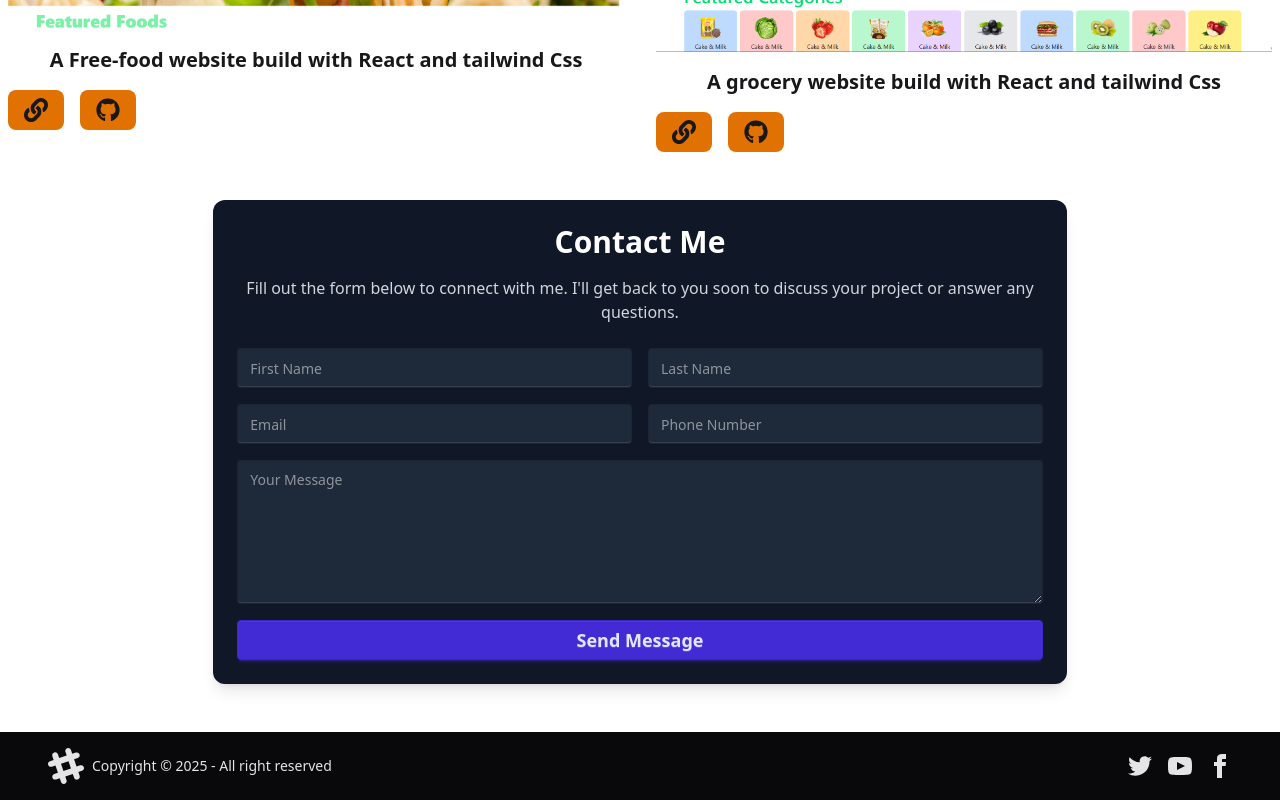
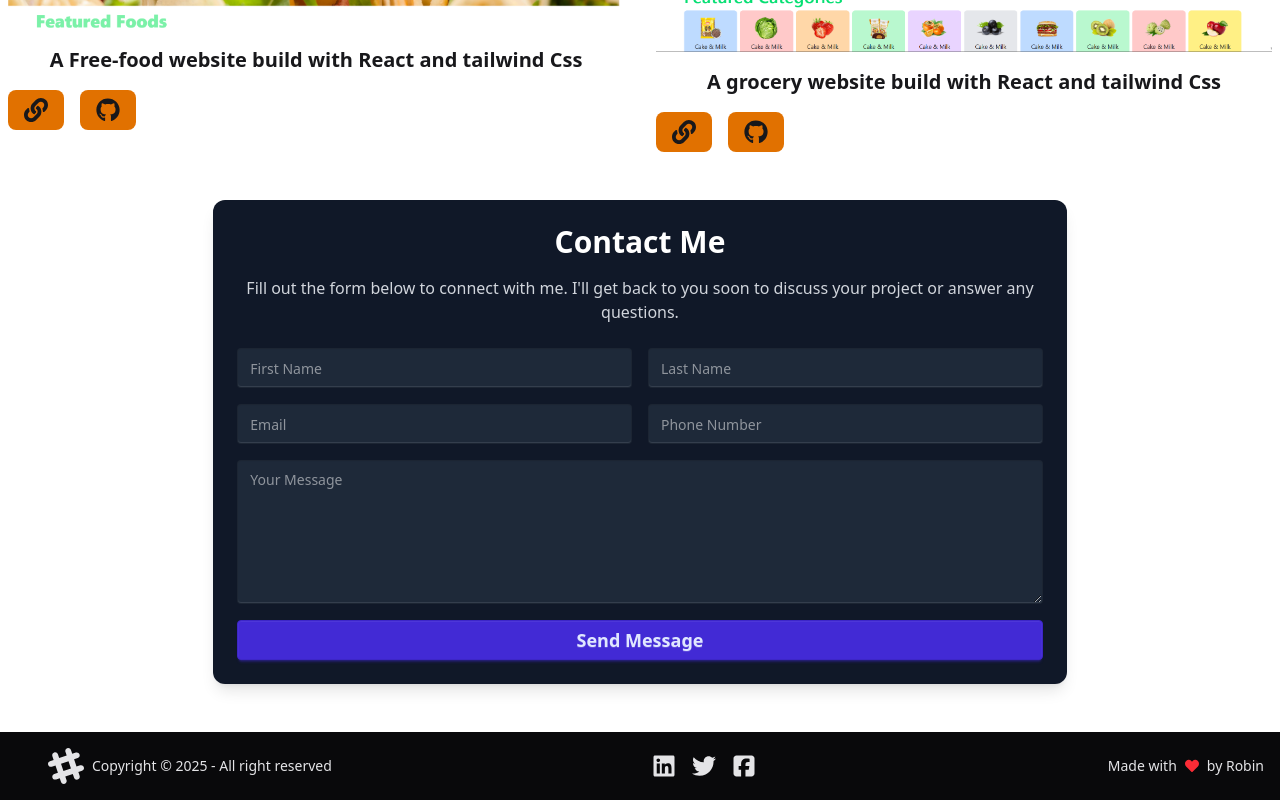
Before and after one commit to hkrobinbrother/portfolio-web, a React (Vite) app: page / in a window 1280 px wide. Shown: the part 3220-4020 px from the top of the page. Built offline with nearby package versions, Linux system fonts and the light colour scheme.

Commit message:
added the footer code

```diff
--- a/src/Components/Footer/Footer.jsx
+++ b/src/Components/Footer/Footer.jsx
@@ -1,9 +1,10 @@
-import React from 'react';
+import { FaHeart } from "react-icons/fa";
+import { FaLinkedin, FaSquareFacebook, FaTwitter } from "react-icons/fa6";
 
 const Footer = () => {
   return (
-        <footer className="footer sm:footer-horizontal bg-neutral text-neutral-content items-center p-4">
-  <aside className="grid-flow-col items-center">
+    <footer className="footer sm:footer-horizontal bg-neutral text-neutral-content items-center p-4 flex justify-between">
+      <div className="grid-flow-col items-center">
         <svg
           width="36"
           height="36"
@@ -11,47 +12,20 @@
           xmlns="http://www.w3.org/2000/svg"
           fillRule="evenodd"
           clipRule="evenodd"
-      className="fill-current ml-8">
-      <path
-        d="M22.672 15.226l-2.432.811.841 2.515c.33 1.019-.209 2.127-1.23 2.456-1.15.325-2.148-.321-2.463-1.226l-.84-2.518-5.013 1.677.84 2.517c.391 1.203-.434 2.542-1.831 2.542-.88 0-1.601-.564-1.86-1.314l-.842-2.516-2.431.809c-1.135.328-2.145-.317-2.463-1.229-.329-1.018.211-2.127 1.231-2.456l2.432-.809-1.621-4.823-2.432.808c-1.355.384-2.558-.59-2.558-1.839 0-.817.509-1.582 1.327-1.846l2.433-.809-.842-2.515c-.33-1.02.211-2.129 1.232-2.458 1.02-.329 2.13.209 2.461 1.229l.842 2.515 5.011-1.677-.839-2.517c-.403-1.238.484-2.553 1.843-2.553.819 0 1.585.509 1.85 1.326l.841 2.517 2.431-.81c1.02-.33 2.131.211 2.461 1.229.332 1.018-.21 2.126-1.23 2.456l-2.433.809 1.622 4.823 2.433-.809c1.242-.401 2.557.484 2.557 1.838 0 .819-.51 1.583-1.328 1.847m-8.992-6.428l-5.01 1.675 1.619 4.828 5.011-1.674-1.62-4.829z"></path>
+          className="fill-current ml-8"
+        >
+          <path d="M22.672 15.226l-2.432.811.841 2.515c.33 1.019-.209 2.127-1.23 2.456-1.15.325-2.148-.321-2.463-1.226l-.84-2.518-5.013 1.677.84 2.517c.391 1.203-.434 2.542-1.831 2.542-.88 0-1.601-.564-1.86-1.314l-.842-2.516-2.431.809c-1.135.328-2.145-.317-2.463-1.229-.329-1.018.211-2.127 1.231-2.456l2.432-.809-1.621-4.823-2.432.808c-1.355.384-2.558-.59-2.558-1.839 0-.817.509-1.582 1.327-1.846l2.433-.809-.842-2.515c-.33-1.02.211-2.129 1.232-2.458 1.02-.329 2.13.209 2.461 1.229l.842 2.515 5.011-1.677-.839-2.517c-.403-1.238.484-2.553 1.843-2.553.819 0 1.585.509 1.85 1.326l.841 2.517 2.431-.81c1.02-.33 2.131.211 2.461 1.229.332 1.018-.21 2.126-1.23 2.456l-2.433.809 1.622 4.823 2.433-.809c1.242-.401 2.557.484 2.557 1.838 0 .819-.51 1.583-1.328 1.847m-8.992-6.428l-5.01 1.675 1.619 4.828 5.011-1.674-1.62-4.829z"></path>
         </svg>
         <p>Copyright © {new Date().getFullYear()} - All right reserved</p>
-  </aside>
-  <nav className=" mr-8 grid-flow-col gap-4 md:place-self-center md:justify-self-end">
-    <a>
-      <svg
-        xmlns="http://www.w3.org/2000/svg"
-        width="24"
-        height="24"
-        viewBox="0 0 24 24"
-        className="fill-current">
-        <path
-          d="M24 4.557c-.883.392-1.832.656-2.828.775 1.017-.609 1.798-1.574 2.165-2.724-.951.564-2.005.974-3.127 1.195-.897-.957-2.178-1.555-3.594-1.555-3.179 0-5.515 2.966-4.797 6.045-4.091-.205-7.719-2.165-10.148-5.144-1.29 2.213-.669 5.108 1.523 6.574-.806-.026-1.566-.247-2.229-.616-.054 2.281 1.581 4.415 3.949 4.89-.693.188-1.452.232-2.224.084.626 1.956 2.444 3.379 4.6 3.419-2.07 1.623-4.678 2.348-7.29 2.04 2.179 1.397 4.768 2.212 7.548 2.212 9.142 0 14.307-7.721 13.995-14.646.962-.695 1.797-1.562 2.457-2.549z"></path>
-      </svg>
-    </a>
-    <a>
-      <svg
-        xmlns="http://www.w3.org/2000/svg"
-        width="24"
-        height="24"
-        viewBox="0 0 24 24"
-        className="fill-current">
-        <path
-          d="M19.615 3.184c-3.604-.246-11.631-.245-15.23 0-3.897.266-4.356 2.62-4.385 8.816.029 6.185.484 8.549 4.385 8.816 3.6.245 11.626.246 15.23 0 3.897-.266 4.356-2.62 4.385-8.816-.029-6.185-.484-8.549-4.385-8.816zm-10.615 12.816v-8l8 3.993-8 4.007z"></path>
-      </svg>
-    </a>
-    <a>
-      <svg
-        xmlns="http://www.w3.org/2000/svg"
-        width="24"
-        height="24"
-        viewBox="0 0 24 24"
-        className="fill-current">
-        <path
-          d="M9 8h-3v4h3v12h5v-12h3.642l.358-4h-4v-1.667c0-.955.192-1.333 1.115-1.333h2.885v-5h-3.808c-3.596 0-5.192 1.583-5.192 4.615v3.385z"></path>
-      </svg>
-    </a>
+      </div>
+      <nav className=" mr-8 grid-flow-col gap-4 md:place-self-center md:text-2xl">
+          <a href='https://www.linkedin.com/in/hk-robin/' className="cursor-pointer"><FaLinkedin /></a>
+        <a href='https://x.com/HkRobin8' className="cursor-pointer"><FaTwitter /></a>
+        <a href='https://www.facebook.com/mdhk.robin.5'  className='cursor-pointer'><FaSquareFacebook /></a>
       </nav>
+      <div className="flex justify-end">
+        <h1 className="flex  items-center gap-2">Made with <FaHeart className="text-red-500" />  by Robin</h1>
+      </div>
     </footer>
   );
 };
--- a/src/Components/Projects/Projects.jsx
+++ b/src/Components/Projects/Projects.jsx
@@ -45,7 +45,7 @@
       <div className="gird grid-cols-1 md:grid-cols-2 flex gap-8 mt-8 rounded-lg">
         <div className="grid grid-cols-1 md:grid-cols-2 gap-8 mt-8 rounded-lg">
           {projects.map((project) => (
-            <div className="">
+            <div key={project.id} className="">
               <div className="group">
                 <img
                   src={project.image}
```
Lines whose indentation alone changed are shown as unchanged.
